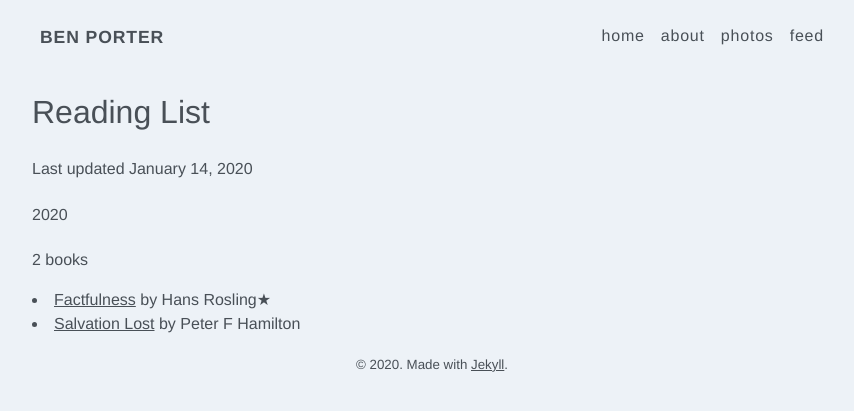
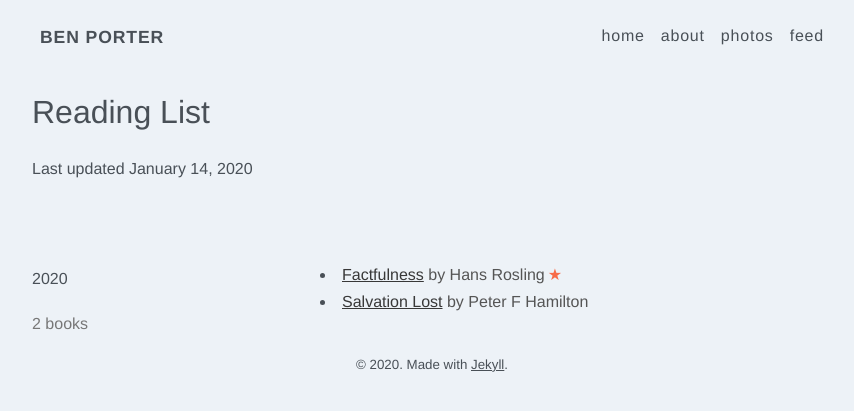
Before and after one commit to penborter/penborter.github.io, a Jekyll site: the page built from reading.html, in a window 1280 px wide. Shown: the top 411 px of the page, without its empty margins (208-1062 px from the left). Built offline with Jekyll 4.4.1, drawn with Linux system fonts in a browser that asks for light colours; some web fonts are replaced.

Commit message:
Update _layout.scss

```diff
--- a/_sass/_layout.scss
+++ b/_sass/_layout.scss
@@ -200,3 +200,46 @@ footer {
     margin: 1rem 0;
     text-align: center;
 }
+
+
+last-update {
+  font-size: 16px;
+  color: #777;
+  margin: 2rem 0;
+}
+
+.number {
+  font-size: 16px;
+  color: #777;
+}
+
+.year-container {
+  margin-top: 4rem;
+  display: grid;
+  grid-template-columns: 1fr 2fr;
+  grid-gap: 2rem;
+  align-items: flex-start;
+
+  @media (max-width: 850px) {
+    display: block;
+  }
+
+  .books {
+    ul.reading-list {
+      line-height: 1.7;
+    }
+    .author {
+      font-size: 16px;
+      color: #555;
+    }
+    .star {
+      margin-left: 3px;
+      color: #F76B48;
+      font-size: 16px;
+    }
+    a {
+      color: #383838;
+    }
+  }
+
+}
```
